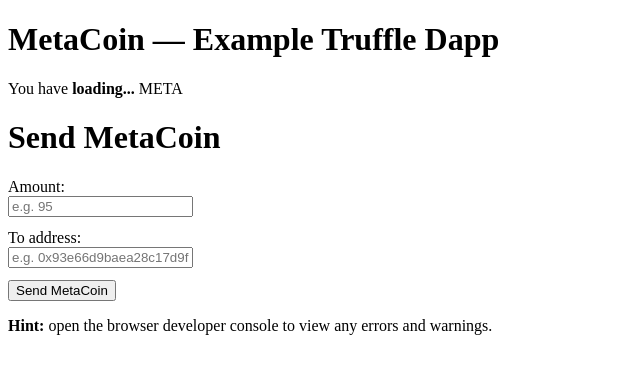
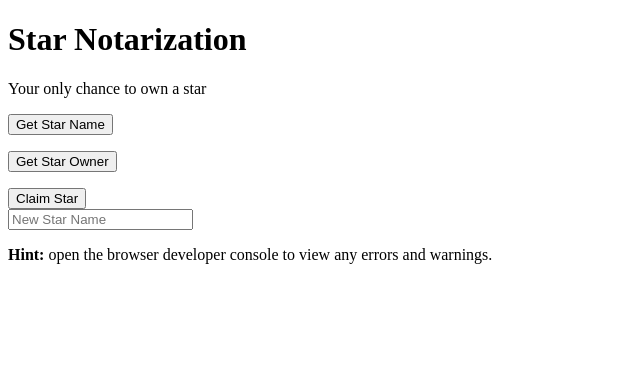
Before and after one commit to gerry101/Star-Notarization-Dapp, a website built with webpack: page app/src/index.html in a window 1280 px wide. Shown: the whole page, without its empty margins (0-640 px from the left). Built offline with nearby package versions, Linux system fonts and the light colour scheme; what web3 would draw is missing.

Commit message:
Rewrote html file to suit dapp

```diff
--- a/app/src/index.html
+++ b/app/src/index.html
@@ -1,7 +1,7 @@
 <!DOCTYPE html>
 <html>
   <head>
-    <title>MetaCoin | Truffle Webpack Demo w/ Frontend</title>
+    <title>Star Notarization Dapp</title>
   </head>
   <style>
     input {
@@ -10,28 +10,26 @@
     }
   </style>
   <body>
-    <h1>MetaCoin — Example Truffle Dapp</h1>
-    <p>You have <strong class="balance">loading...</strong> META</p>
+    <h1>Star Notarization</h1>
+    <p>Your only chance to own a star</p>
 
-    <h1>Send MetaCoin</h1>
+    <button onclick="">Get Star Name</button>
+    <p id="starName"></p>
 
-    <label for="amount">Amount:</label>
-    <input type="text" id="amount" placeholder="e.g. 95" />
+    <button onclick="">Get Star Owner</button>
+    <p id="starOwner"></p>
 
-    <label for="receiver">To address:</label>
+    <button onclick="">Claim Star</button>
+
+    <label for="changeStarName"></label>
     <input
       type="text"
-      id="receiver"
-      placeholder="e.g. 0x93e66d9baea28c17d9fc393b53e3fbdd76899dae"
+      id="changeStarName"
+      placeholder="New Star Name"
     />
 
-    <button onclick="App.sendCoin()">Send MetaCoin</button>
-
     <p id="status"></p>
-    <p>
-      <strong>Hint:</strong> open the browser developer console to view any
-      errors and warnings.
-    </p>
+    <p><strong>Hint:</strong> open the browser developer console to view any errors and warnings.</p>
     <script src="index.js"></script>
   </body>
 </html>
```
